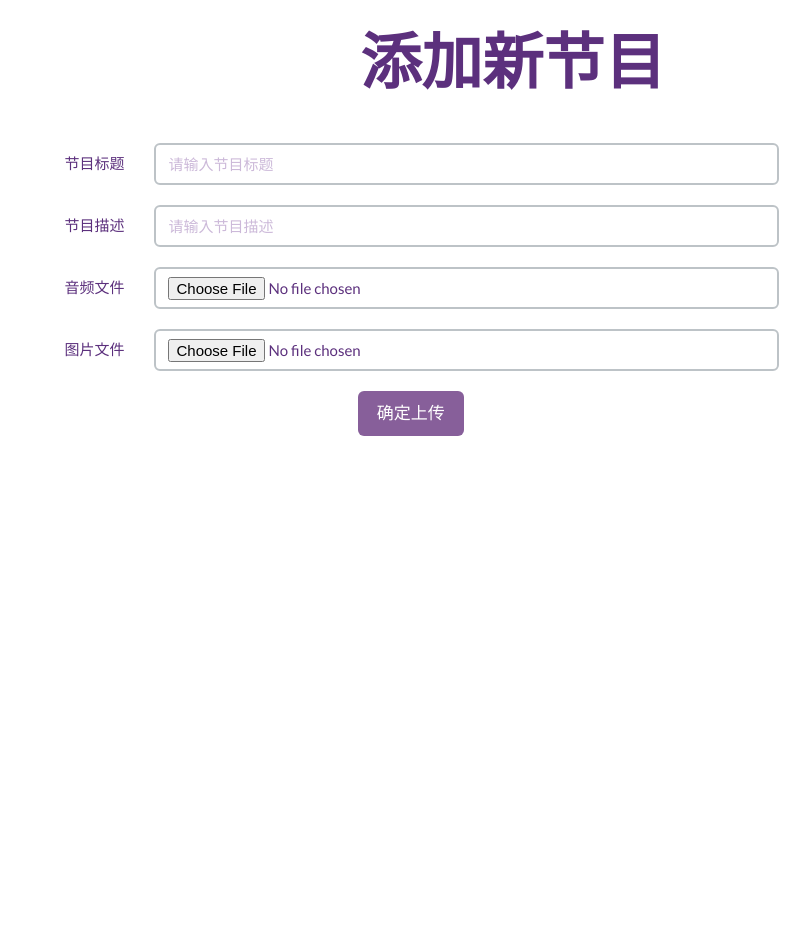
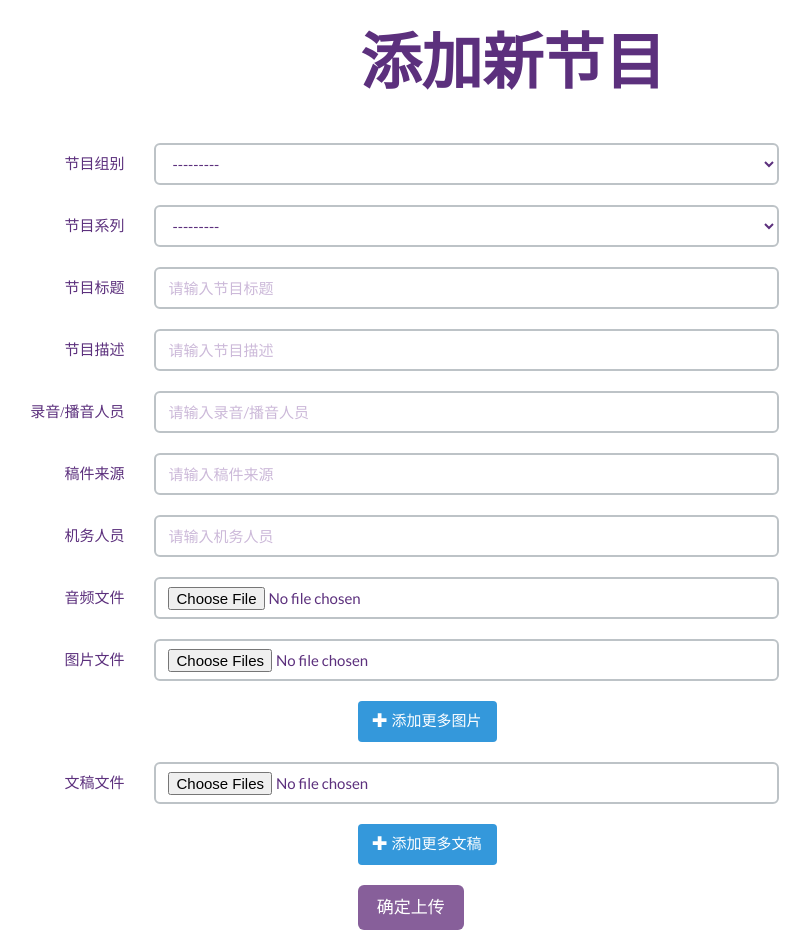
Before and after one commit to yuantailing/newbroadcast, a Django app: template django/templates/program/upload.html in a window 1280 px wide. Shown: the part 53-983 px from the top of the page, without its empty margins (173-983 px from the left). Before the commit the page ends 489 px from the top, so only its background shows below. Run offline with Django 3.2, Linux system fonts and the light colour scheme; the template is opened without the code that fills it, so the values that code supplies are empty; some libraries are stand-ins or nearby versions.

Commit message:
NEWB-94 mutiple upload choice

```diff
--- a/django/templates/program/upload.html
+++ b/django/templates/program/upload.html
@@ -2,14 +2,36 @@
 {% block title %}{{ title }} - 清华大学广播站{% endblock %}
 {% block body %}
 <div class="col-sm-offset-5">
-{% if result %}
-<p>{{ result }}</p>
-{% endif %}
-<h1>添加新节目</h1>
-</br>
+    {% if result %}
+    <p>{{ result }}</p>
+    {% endif %}
+    <h1>添加新节目</h1>
+    </br>
 </div>
-<form class="form-horizontal" action="dealupload/" method="post" role="form" enctype="multipart/form-data">
+<form class="form-horizontal" id="upload-form" action="dealupload/" method="post" role="form" enctype="multipart/form-data">
     {% csrf_token %}
+    <div class="form-group">
+        <label for="group" class="col-sm-offset-1 col-sm-2 control-label">节目组别</label>
+        <div class="col-sm-6">
+            <select name="group" class="form-control">
+                <option value="" selected="selected">---------</option>
+                {% for item in group_title %}
+                <option>{{ item }}</option>
+                {% endfor %}
+            </select>
+        </div>
+    </div>
+    <div class="form-group">
+        <label for="series" class="col-sm-offset-1 col-sm-2 control-label">节目系列</label>
+        <div class="col-sm-6">
+            <select name="series" class="form-control">
+                <option value="" selected="selected">---------</option>
+                {% for item in series_title %}
+                <option>{{ item }}</option>
+                {% endfor %}
+            </select>
+        </div>
+    </div>
     <div class="form-group">
         <label for="title" class="col-sm-offset-1 col-sm-2 control-label">节目标题</label>
         <div class="col-sm-6">
@@ -23,19 +45,109 @@
         </div>
     </div>
     <div class="form-group">
+        <label for="recorder" class="col-sm-offset-1 col-sm-2 control-label">录音/播音人员</label>
+        <div class="col-sm-6">
+            <input type="text" class="form-control" name="recorder" id="recorder" placeholder="请输入录音/播音人员">
+        </div>
+    </div>
+    <div class="form-group">
+        <label for="contributor" class="col-sm-offset-1 col-sm-2 control-label">稿件来源</label>
+        <div class="col-sm-6">
+            <input type="text" class="form-control" name="contributor" id="contributor" placeholder="请输入稿件来源">
+        </div>
+    </div>
+    <div class="form-group">
+        <label for="workers" class="col-sm-offset-1 col-sm-2 control-label">机务人员</label>
+        <div class="col-sm-6">
+            <input type="text" class="form-control" name="workers" id="workers" placeholder="请输入机务人员">
+        </div>
+    </div>
+    <div class="form-group">
         <label for="audio" class="col-sm-offset-1 col-sm-2 control-label">音频文件</label>
         <div class="col-sm-6">
             <input type="file" class="form-control" name="audio" id="audio" placeholder="请选择音频文件">
         </div>
     </div>
     <div class="form-group">
-        <label for="picture" class="col-sm-offset-1 col-sm-2 control-label">图片文件</label>
+        <label for="picture0" class="col-sm-offset-1 col-sm-2 control-label">图片文件</label>
         <div class="col-sm-6">
-            <input type="file" class="form-control" name="picture" id="picture" placeholder="请选择图片文件">
+            <input type="file" class="form-control" multiple="true" name="picture" id="picture0" placeholder="请选择图片文件">
         </div>
+    </div>
+    <div class="form-group" id="add-pic-div">
+        <button type="button" class="btn btn-info col-sm-offset-5" id="add-pic" onclick="addPicture(this)">
+            <span class="glyphicon glyphicon-plus"></span> 添加更多图片
+        </button>
+    </div>
+    <div class="form-group">
+        <label for="document0" class="col-sm-offset-1 col-sm-2 control-label">文稿文件</label>
+        <div class="col-sm-6">
+            <input type="file" class="form-control" multiple="true" name="document" id="document0" placeholder="请选择文稿文件">
+        </div>
+    </div>
+    <div class="form-group" id="add-doc-div">
+        <button type="button" class="btn btn-info col-sm-offset-5" id="add-doc" onclick="addDocument(this)">
+            <span class="glyphicon glyphicon-plus"></span> 添加更多文稿
+        </button>
     </div>
     <div class="form-group">
         <input class="btn btn-primary btn-lg col-sm-offset-5" type="submit" value="确定上传"\>
     </div>
 </form>
 {% endblock %}
+{% block script %}
+<script>
+var pictureIndex = 1;
+var docIndex = 1;
+function addPicture(x) {
+    var fdiv=document.createElement("div");
+    fdiv.setAttribute("class", "form-group");
+    document.getElementById("upload-form").insertBefore(fdiv, document.getElementById("add-pic-div"));
+    var plabel=document.createElement("label");
+    plabel.setAttribute("for", "picture"+pictureIndex);
+    plabel.setAttribute("class", "col-sm-offset-1 col-sm-2 control-label");
+    plabel.innerHTML="图片文件";
+    fdiv.appendChild(plabel);
+    var pdiv=document.createElement("div");
+    pdiv.setAttribute("class", "col-sm-6");
+    fdiv.appendChild(pdiv);
+    var pinput=document.createElement("input");
+    pinput.setAttribute("type", "file");
+    pinput.setAttribute("class", "form-control");
+    pinput.setAttribute("multiple", "true");
+    pinput.setAttribute("name", "picture");
+    pinput.setAttribute("id", "picture"+pictureIndex);
+    pdiv.appendChild(pinput);
+    pictureIndex=pictureIndex+1;
+}
+function delPicture(x) {
+    if (pictureIndex>1) {
+        pictureIndex=pictureIndex-1;
+        var parent=document.getElementById("modify-form");
+        var node=document.getElementById("adddiv"+pictureIndex);
+        parent.removeChild(node);
+    }
+}
+function addDocument(x) {
+    var fdiv=document.createElement("div");
+    fdiv.setAttribute("class", "form-group");
+    document.getElementById("upload-form").insertBefore(fdiv, document.getElementById("add-doc-div"));
+    var plabel=document.createElement("label");
+    plabel.setAttribute("for", "document"+docIndex);
+    plabel.setAttribute("class", "col-sm-offset-1 col-sm-2 control-label");
+    plabel.innerHTML="文稿文件";
+    fdiv.appendChild(plabel);
+    var pdiv=document.createElement("div");
+    pdiv.setAttribute("class", "col-sm-6");
+    fdiv.appendChild(pdiv);
+    var pinput=document.createElement("input");
+    pinput.setAttribute("type", "file");
+    pinput.setAttribute("class", "form-control");
+    pinput.setAttribute("multiple", "true");
+    pinput.setAttribute("name", "document");
+    pinput.setAttribute("id", "document"+docIndex);
+    pdiv.appendChild(pinput);
+    docIndex=docIndex+1;
+}
+</script>
+{% endblock %}
--- a/django/templates/resource/resource.html
+++ b/django/templates/resource/resource.html
@@ -33,7 +33,7 @@
 			</ul>
 		</div>
 	</div>
-<div class="modal fade" id="modifyModal" tabindex="-1" role="dialog" aria-labelledby="modifyModalLabel" aria-hidden="true">
+<div class="modal fade" id="modifyModal" tabindex="-1" role="dialog" aria-labelledby="modifyModalLabel">
     <div class="modal-dialog">
       <div class="modal-content">
          <div class="modal-header">
```
Also changed, not shown: django/NewBroadcast/program.py (+39 -10 lines), django/static/js/waterflow.js (+1 -14 lines).
